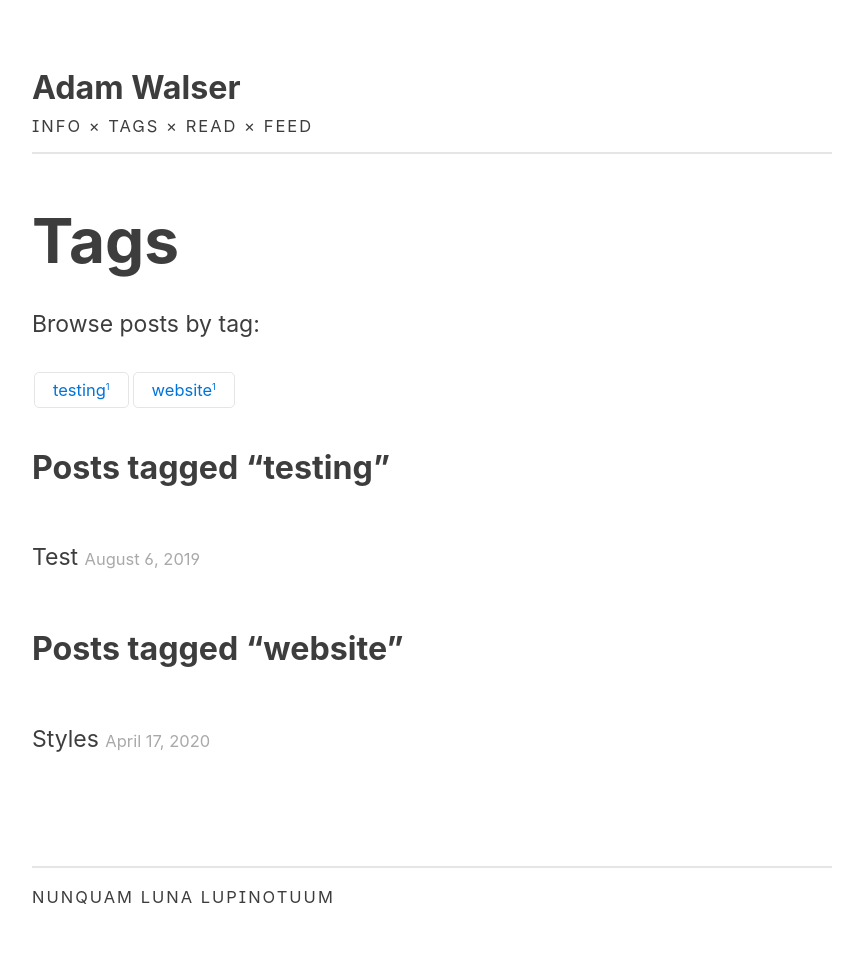
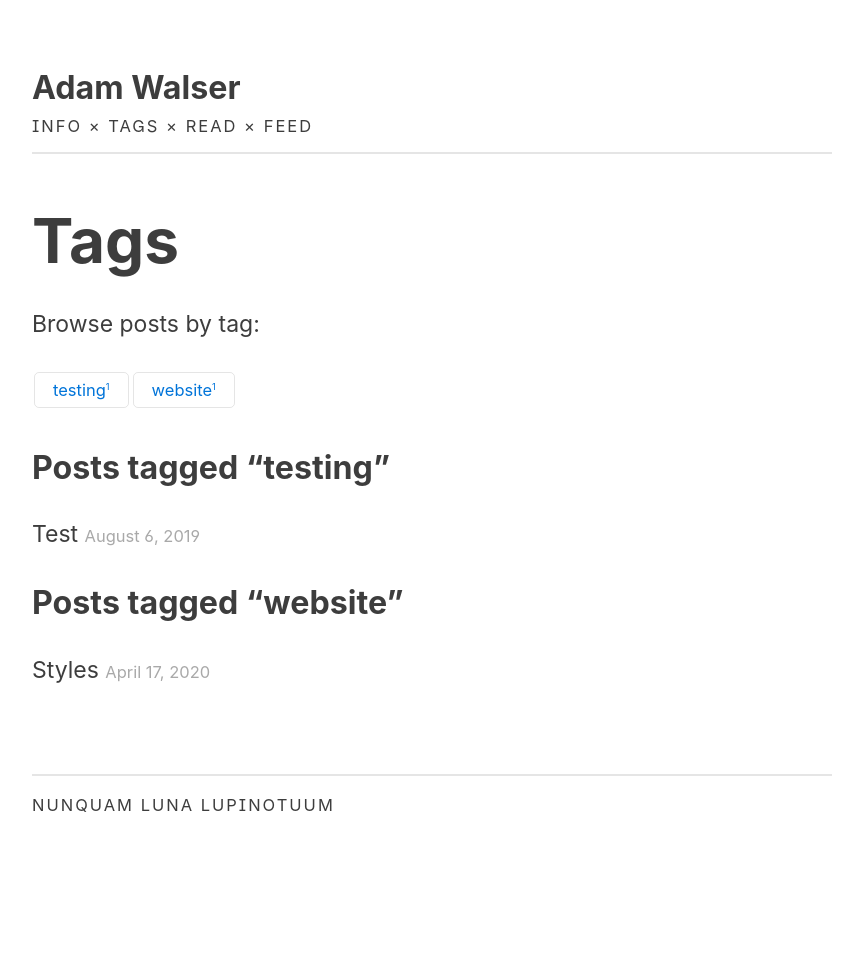
Before and after one commit to ajpwalser/ajpwalser.github.io, a Jekyll site: the page built from tags.html, in a window 1280 px wide. Shown: the whole page, without its empty margins (208-1071 px from the left). Built offline with Jekyll 4.4.1, drawn with Linux system fonts in a browser that asks for light colours; some web fonts are replaced; after the commit the page ends 900 px from its top, so only the background shows below that.

Commit message:
Update tags.html

```diff
--- a/tags.html
+++ b/tags.html
@@ -21,7 +21,7 @@ description: Directory of tags used to describe content
    <h3 class="tags" id="{{ this_word | cgi_escape }}">Posts tagged “{{ this_word }}”</h3>
    <ul class="headline">
       {% for post in site.tags[this_word] %}{% if post.title != null %}
-      <li style="align-items:center;display:flex;flex-wrap:wrap;justify-content:space-between;margin-bottom:10px;">
+      <li>
          <article class="summary" itemscope itemtype="https://schema.org/BlogPosting">
             <p>
                <a href="{{ site.baseurl }}{{ post.url }}">{{post.title}}</a>
```
